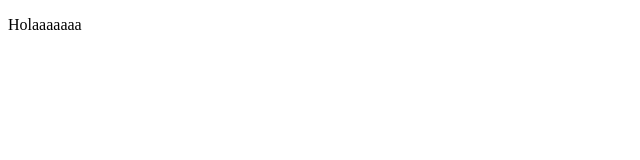
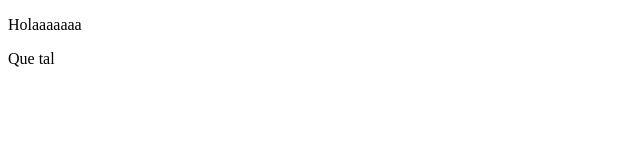
Before and after one commit to ingridpardo/prueba-ingrid, a plain HTML site: page index.html in a window 1280 px wide. Shown: the full height of the page, 0-640 px from the left. Drawn offline with Linux system fonts and the light colour scheme.

Commit message:
first commit

```diff
--- a/index.html
+++ b/index.html
@@ -8,5 +8,6 @@
 </head>
 <body>
     <p>Holaaaaaaa</p>
+    <p>Que tal</p>
 </body>
 </html>
```
